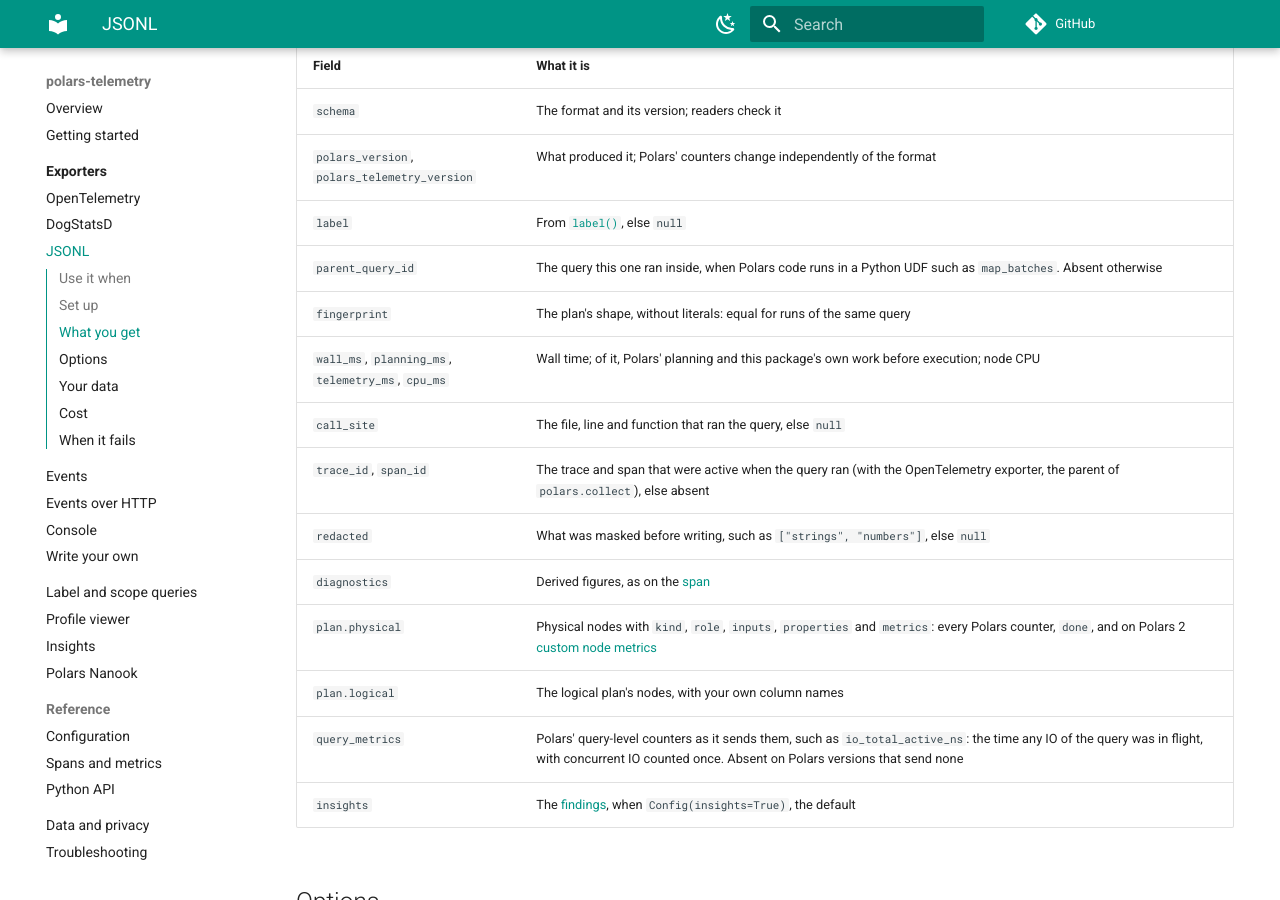
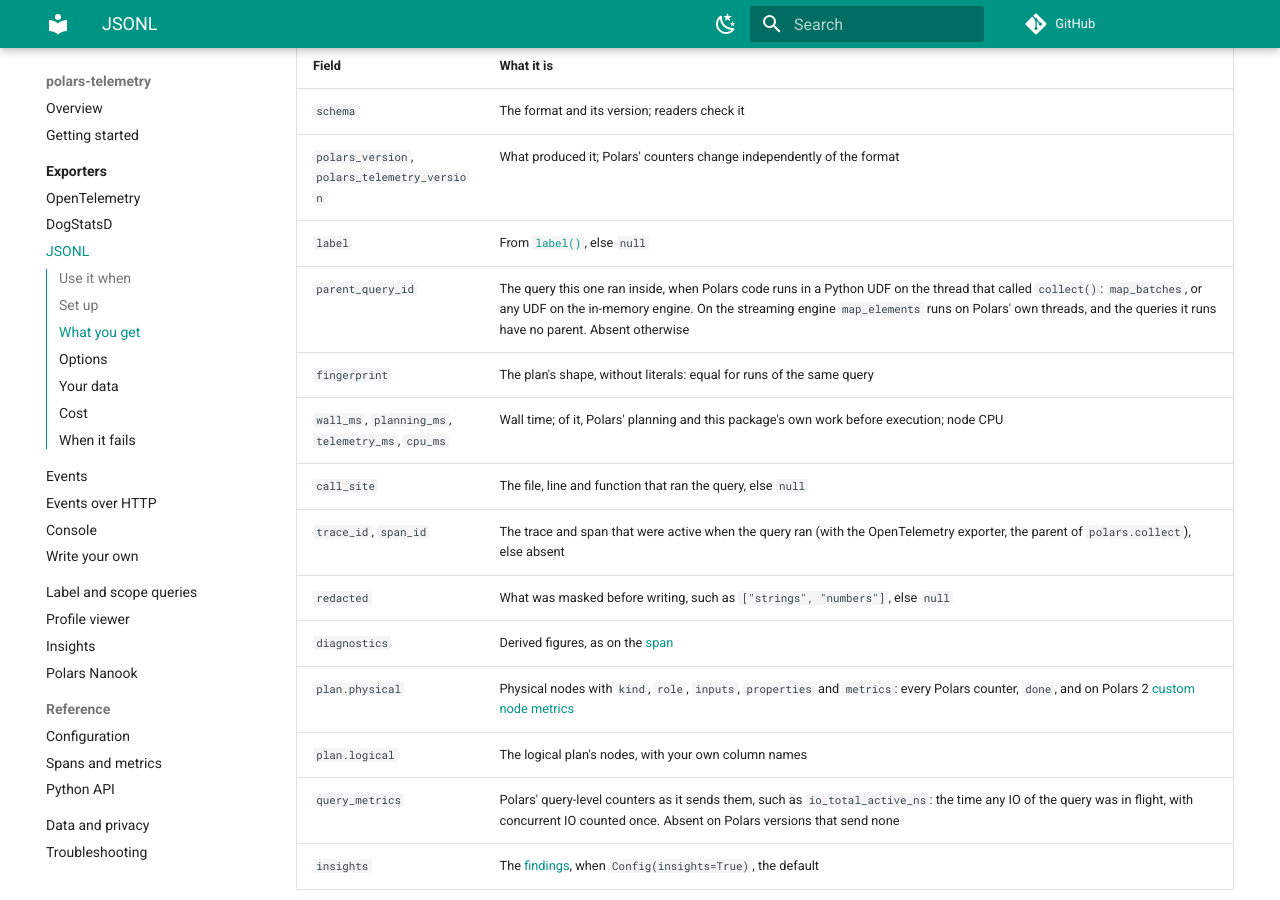
Before and after one commit to jan-krueger/polars-telemetry, an MkDocs documentation site: the page built from docs/exporters/jsonl.md, in a window 1280 px wide and 900 px high, scrolled down 1031 px. Built offline with MkDocs 1.6.1 and Material for MkDocs 9.7.7, drawn with Linux system fonts in a browser that asks for light colours; comment, search, counter and statistics services are not loaded.

Commit message:
docs: say which UDFs link the queries they run to their parent

```diff
--- a/docs/exporters/jsonl.md
+++ b/docs/exporters/jsonl.md
@@ -50,7 +50,7 @@ mid-write still reads up to the last complete line.
 | `schema` | The format and its version; readers check it |
 | `polars_version`, `polars_telemetry_version` | What produced it; Polars' counters change independently of the format |
 | `label` | From [`label()`](../labels.md), else `null` |
-| `parent_query_id` | The query this one ran inside, when Polars code runs in a Python UDF such as `map_batches`. Absent otherwise |
+| `parent_query_id` | The query this one ran inside, when Polars code runs in a Python UDF on the thread that called `collect()`: `map_batches`, or any UDF on the in-memory engine. On the streaming engine `map_elements` runs on Polars' own threads, and the queries it runs have no parent. Absent otherwise |
 | `fingerprint` | The plan's shape, without literals: equal for runs of the same query |
 | `wall_ms`, `planning_ms`, `telemetry_ms`, `cpu_ms` | Wall time; of it, Polars' planning and this package's own work before execution; node CPU |
 | `call_site` | The file, line and function that ran the query, else `null` |
```
Also changed, not shown: CHANGELOG.md (+5 -4 lines), 1 other file.
